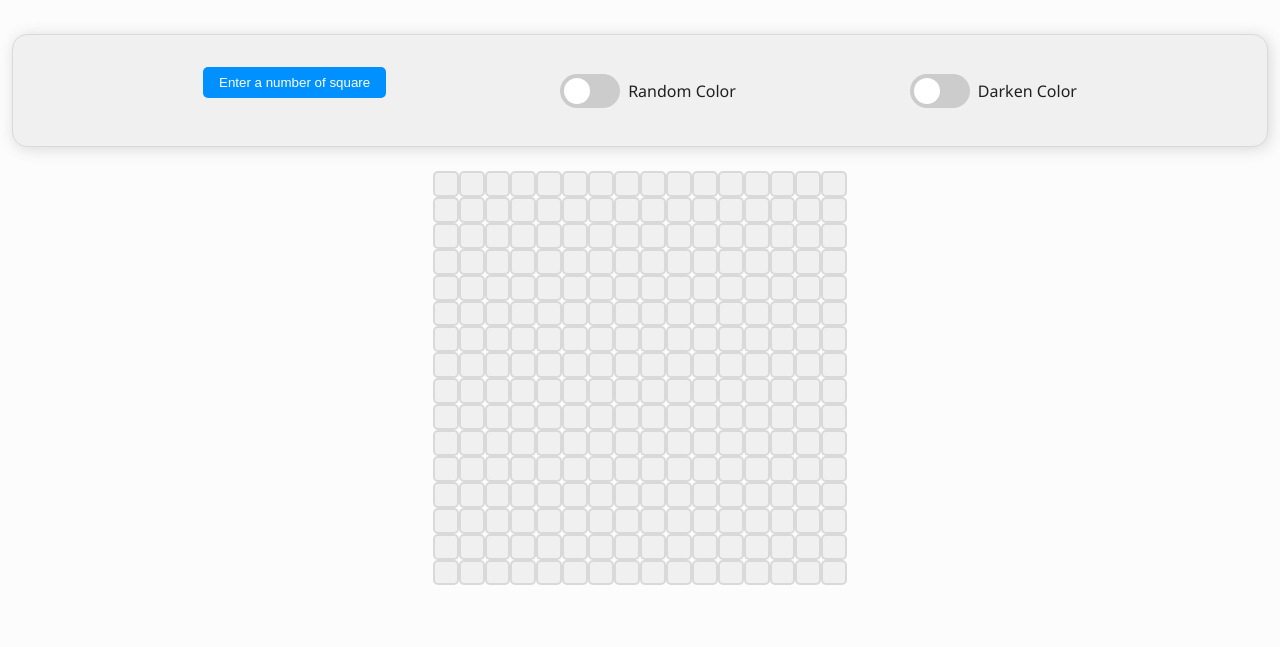
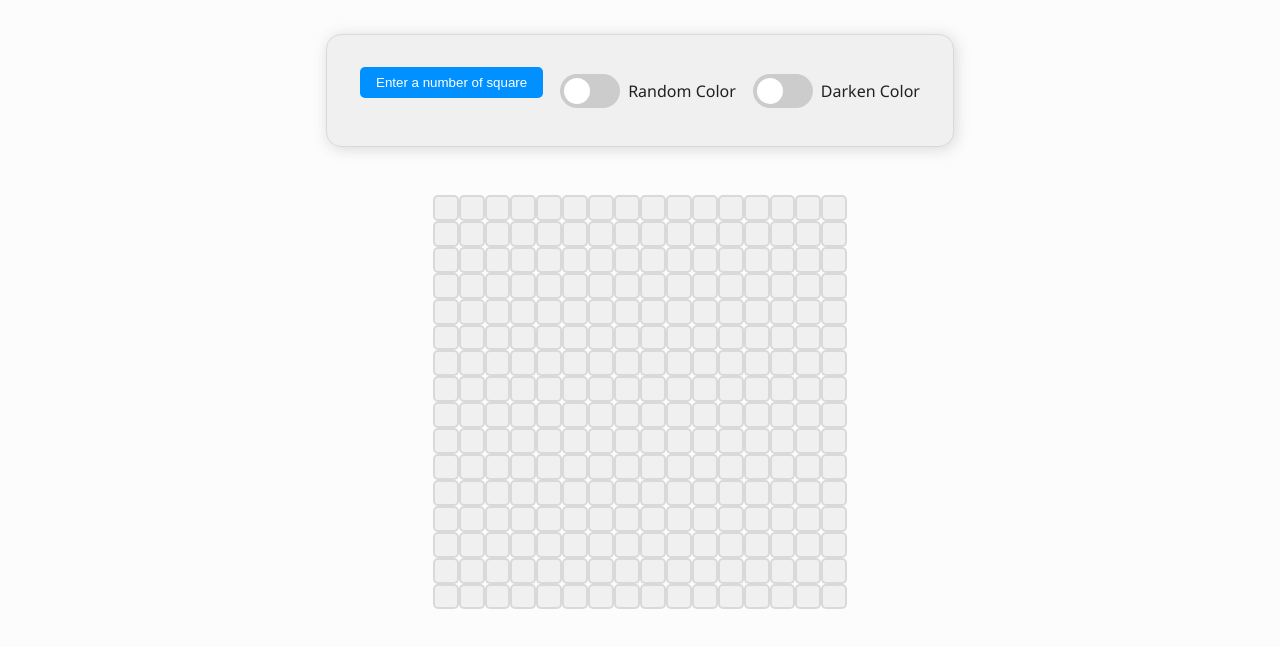
Before and after one commit to julien-dev-29/etch-a-sketch, a plain HTML site: page index.html in a window 1280 px wide. Shown: the part 71-718 px from the top of the page. Drawn offline with Linux system fonts and the light colour scheme.

Commit message:
Update options html element width

```diff
--- a/style.css
+++ b/style.css
@@ -2,7 +2,7 @@
   --bg-color: #fcfcfc;
   --bg-interactive: #f0f0f0;
   --bg-blue: #0090ff;
-  --bg-blue-hover: #0588F0;
+  --bg-blue-hover: #0588f0;
   --border: #d9d9d9;
   --color: #202020;
 }
@@ -44,8 +44,9 @@ header h1 {
 }
 
 .options {
-  width: 100%;
+  width: 50%;
   padding: 32px;
+  margin-bottom: 24px;
   border: 1px solid var(--border);
   border-radius: 15px;
   display: flex;
@@ -162,6 +163,16 @@ input:checked + .slider:before {
 
 @media (width > 450px) {
   .container {
+    width: 50%;
+  }
+
+  .options {
+    flex-direction: row;
+  }
+}
+
+@media (width > 750px) {
+  .container {
     width: 33%;
   }
 
```
